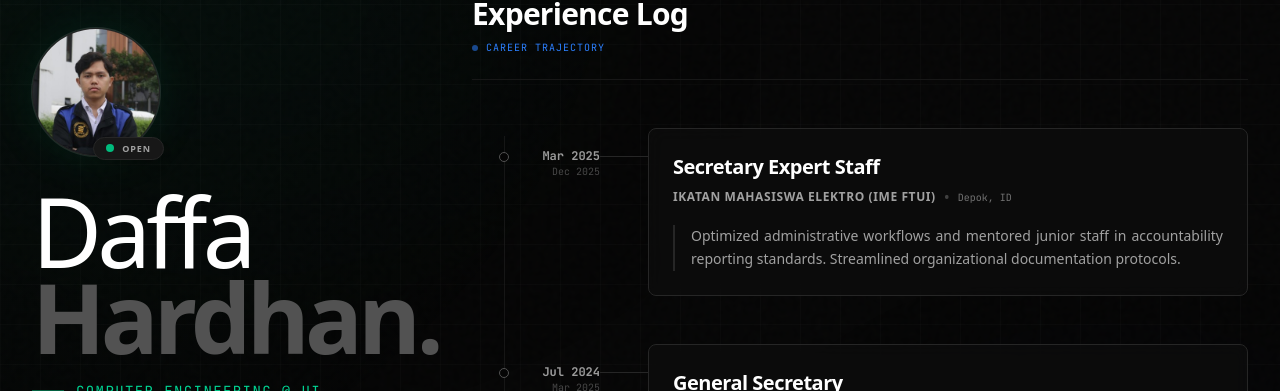
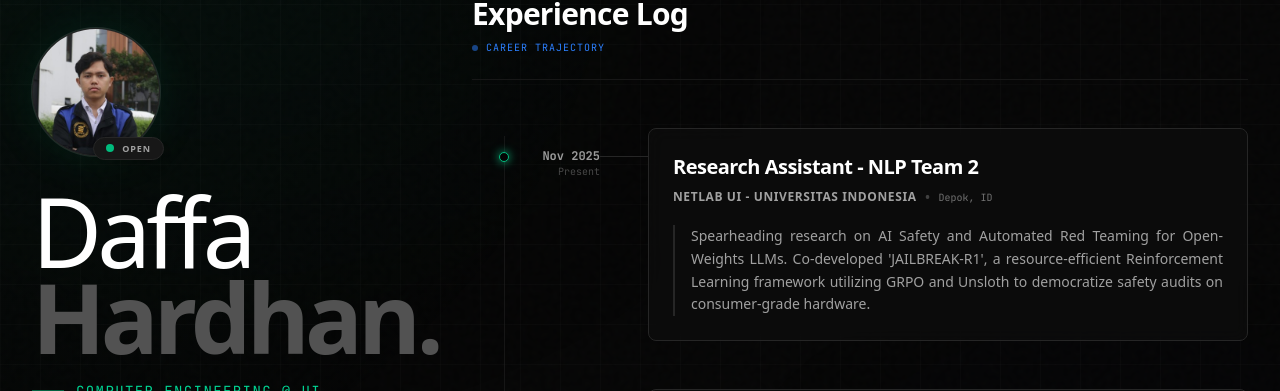
Before and after one commit to DHard4114/portofolio, a Next.js app in the folder fe/: page / in a window 1280 px wide. Shown: the part 116-507 px from the top of the page. Built offline with nearby package versions, Linux system fonts and the light colour scheme; no server answers.

Commit message:
Adding Research & Experience

```diff
--- a/fe/components/ExperienceSection.tsx
+++ b/fe/components/ExperienceSection.tsx
@@ -10,6 +10,14 @@ import React from 'react'
 import { motion } from 'framer-motion'
 
 const experiences = [
+  {
+    company: "Netlab UI - Universitas Indonesia",
+    role: "Research Assistant - NLP Team 2",
+    period: "Nov 2025 - Present",
+    current: true,
+    location: "Depok, ID",
+    description: "Spearheading research on AI Safety and Automated Red Teaming for Open-Weights LLMs. Co-developed 'JAILBREAK-R1', a resource-efficient Reinforcement Learning framework utilizing GRPO and Unsloth to democratize safety audits on consumer-grade hardware.",
+  },
   {
     company: "Ikatan Mahasiswa Elektro (IME FTUI)",
     role: "Secretary Expert Staff",
--- a/fe/components/PublicationsSection.tsx
+++ b/fe/components/PublicationsSection.tsx
@@ -13,6 +13,17 @@ import Image from 'next/image'
 
 // --- CONSTANTS ---
 const publications = [
+    {
+      title: "JAILBREAK-R1: Gemma 3 Red Teaming",
+      year: "Dec 2025",
+      category: "AI Safety / Reinforcement Learning",
+      status: "Conference Paper",
+      description: "Framework Red Teaming otomatis pertama yang memungkinkan pelatihan adversarial pada model Gemma 3 menggunakan hardware kelas konsumen (Tesla T4). Menggabungkan Unsloth 4-bit quantization dan algoritma GRPO untuk mengeliminasi kebutuhan memori Critic network yang masif.",
+      tech: ["Python", "PyTorch", "Unsloth", "GRPO", "TRL", "Gemma 3"],
+      details: "Penelitian ini menjembatani **Resource Gap** dalam audit keamanan AI. Kami memperkenalkan **JAILBREAK-R1**, sebuah pipeline yang mengintegrasikan **Unsloth (4-bit NF4)** dan **Group Relative Policy Optimization (GRPO)** untuk memangkas penggunaan VRAM hingga **50%**. \n\nMetodologi menggunakan **Three-Stage Curriculum**: \n1. **Cold Start** (Imitation Learning dengan <think> tags), \n2. **Warm-up Exploration** (Diversity Rewards), \n3. **Hardening** (Adversarial Training). \n\nHasil: Mencapai **82% Attack Success Rate (ASR)** dengan output bahasa alami (Low Perplexity), mengungguli metode GCG dan AutoDAN, serta valid dijalankan pada **Single GPU 15GB**.",
+      demoLink: "https://github.com/GanendrPratama/Jailbreak_Gemma_Research",
+      imageURL: "/JailbreakR1_Architecture.png",
+    },
     {
     title: "Stabilitas Massa-Pegas-Damper (RK4)",
       year: "2025",
```
Also changed, not shown: fe/public/JailbreakR1_Architecture.png (added).
